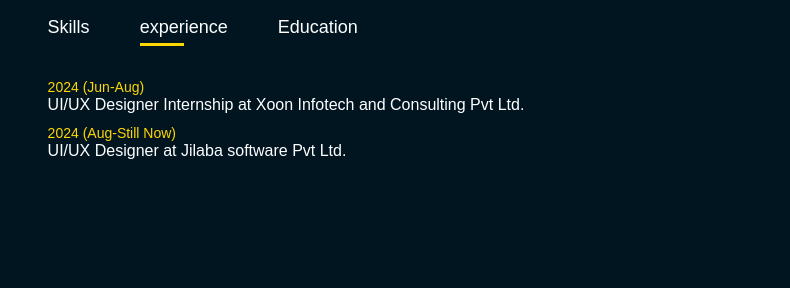
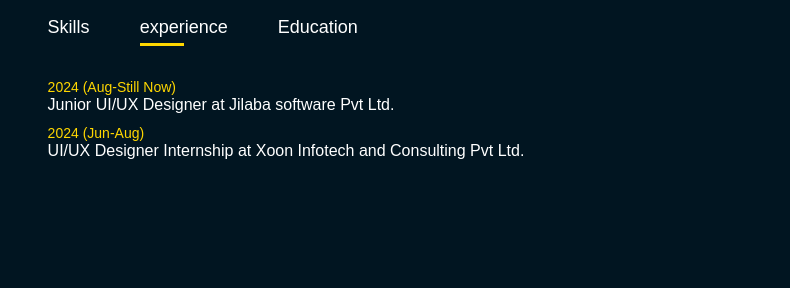
Before and after one commit to Arulkumardesigner/Online-Portfolio, a plain HTML site: page index.html in a window 1280 px wide. Both pictures are taken after a click on the element "experience". Shown: the part 1106-1394 px from the top of the page, 490-1280 px from the left. Drawn offline with Linux system fonts and the light colour scheme.

Commit message:
add experience

```diff
--- a/index.html
+++ b/index.html
@@ -55,8 +55,8 @@
 					</div>
 					<div class="tab-contents" id="experience">
 						<ul>
+							<li><span>2024 (Aug-Still Now)</span><br> Junior UI/UX Designer at Jilaba software Pvt Ltd.</li>
 							<li><span>2024 (Jun-Aug)</span><br>UI/UX Designer Internship at Xoon Infotech and Consulting Pvt Ltd.</li>
-							<li><span>2024 (Aug-Still Now)</span><br>UI/UX Designer at Jilaba software Pvt Ltd.</li>
 						</ul>
 					</div>
 					<div class="tab-contents" id="Education">
```
